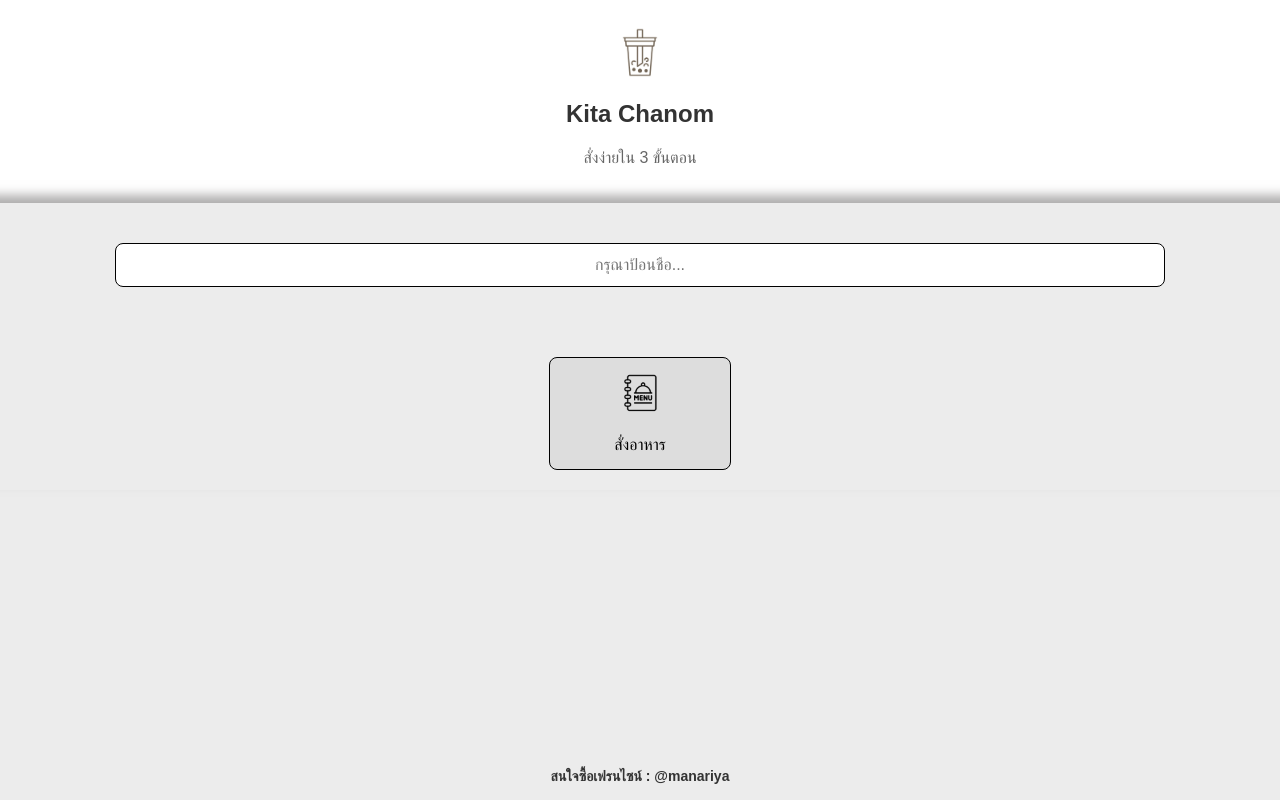
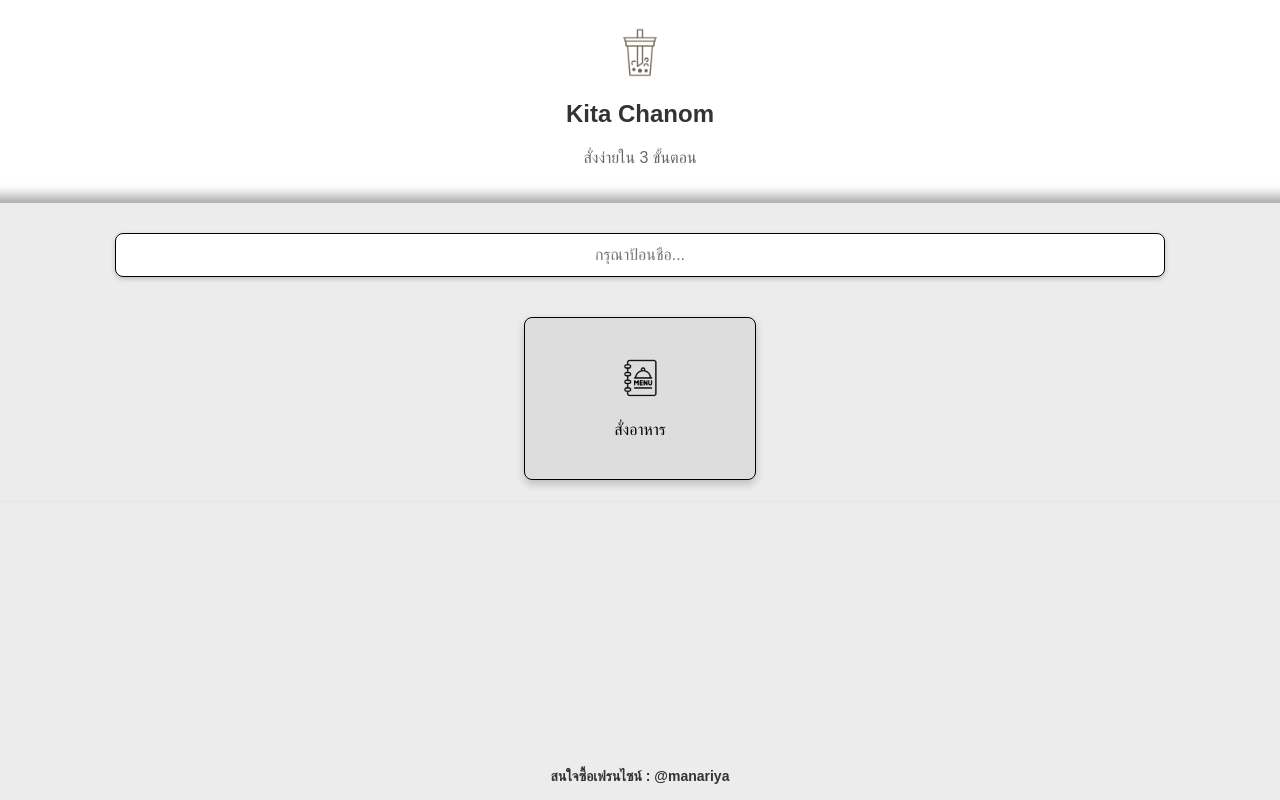
Before and after one commit to thatsaphon2745/Kita_Chanom, a React (Vite) app in the folder client/: page / in a window 1280 px wide. Built offline with nearby package versions, Linux system fonts and the light colour scheme.

Commit message:
cssหน้าแรก
css

```diff
--- a/client/src/client/StartPage.css
+++ b/client/src/client/StartPage.css
@@ -47,40 +47,46 @@
 .input-name {
     width: 80%;
     padding: 12px;
-    margin: 20px 0;
+    margin: 10px 0;
     font-size: 16px;
     border: 1px solid #000; /* ขอบสีดำสำหรับช่องข้อความ */
     border-radius: 8px;
     background-color: #fff;
     text-align: center;
-    transition: background-color 0.5s, border-color 0.5s; /* เปลี่ยนแค่สีพื้นหลังและสีของขอบ */
+    transition: background-color 0.5s, border-color 0.5s, box-shadow 0.3s; /* เปลี่ยนแค่สีพื้นหลังและสีของขอบ */
+    box-shadow: 0 2px 5px rgba(0, 0, 0, 0.2); /* เงาให้กับกล่องใส่ข้อความ */
 }
 
-.input-name:focus {
-    background-color: #f0f8ff; /* เปลี่ยนสีพื้นหลังเมื่อโฟกัส */
-    border-color: #000; /* เปลี่ยนสีของขอบเมื่อโฟกัส */
+/* เอฟเฟกต์เมื่อโฟกัสและโฮเวอร์ */
+.input-name:focus,
+.input-name:hover {
+    background-color: #f0f8ff; /* เปลี่ยนสีพื้นหลังเมื่อโฟกัสหรือโฮเวอร์ */
+    border-color: #000; /* เปลี่ยนสีของขอบเมื่อโฟกัสหรือโฮเวอร์ */
     outline: none; /* ลบเอาท์ไลน์ที่มาตรฐาน */
+    box-shadow: 0 4px 10px rgba(0, 0, 0, 0.3); /* เพิ่มเงาเมื่อโฟกัสหรือโฮเวอร์ */
 }
 
 .order_button {
-    margin-top: 50px;
+    margin-top: 30px;
     display: flex;
     flex-direction: column;
     align-items: center;
     justify-content: center;
-    padding: 15px;
+    padding: 40px;
     background-color: #ddd; /* สีเทาอ่อน */
     border: 1px solid #000; /* ขอบสีดำสำหรับปุ่ม */
     border-radius: 8px;
     cursor: pointer;
     width: 150px;
     text-align: center;
-    transition: background-color 0.3s, transform 0.5s; /* เพิ่มเอฟเฟกต์การเปลี่ยนสีและการขยาย */
+    transition: background-color 0.3s, transform 0.5s, box-shadow 0.3s; /* เพิ่มการเปลี่ยนแปลงของเงา */
+    box-shadow: 0 4px 8px rgba(0, 0, 0, 0.2); /* เงาเริ่มต้นของปุ่ม */
 }
 
 .order_button:hover {
     background-color: #bbb; /* สีเทาเข้มขึ้นเมื่อโฮเวอร์ */
     transform: scale(1.05); /* ขยายปุ่มขึ้น 5% เมื่อโฮเวอร์ */
+    box-shadow: 0 6px 12px rgba(0, 0, 0, 0.3); /* เงาเมื่อโฮเวอร์ */
 }
 
 .order-image {
```
